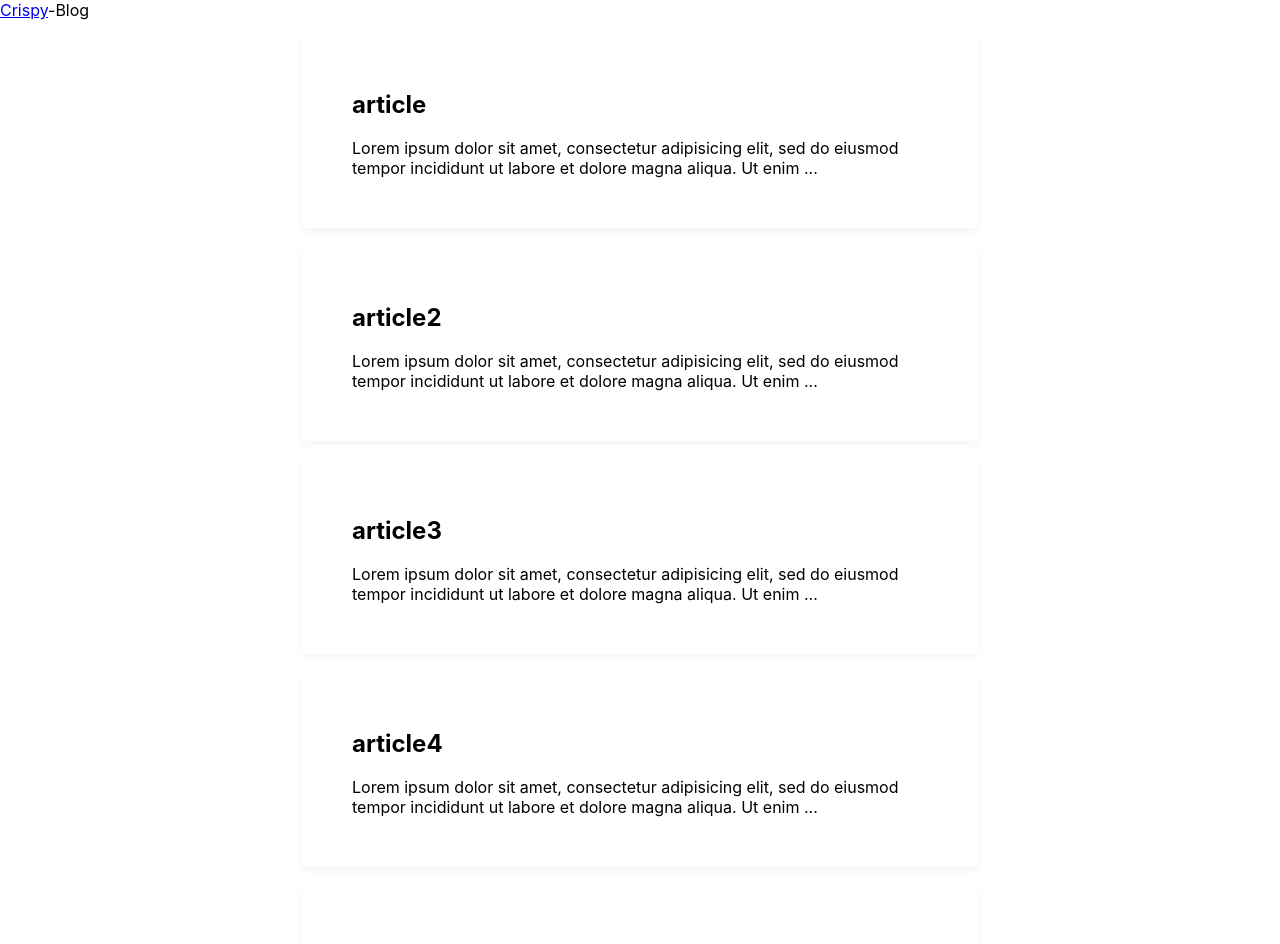
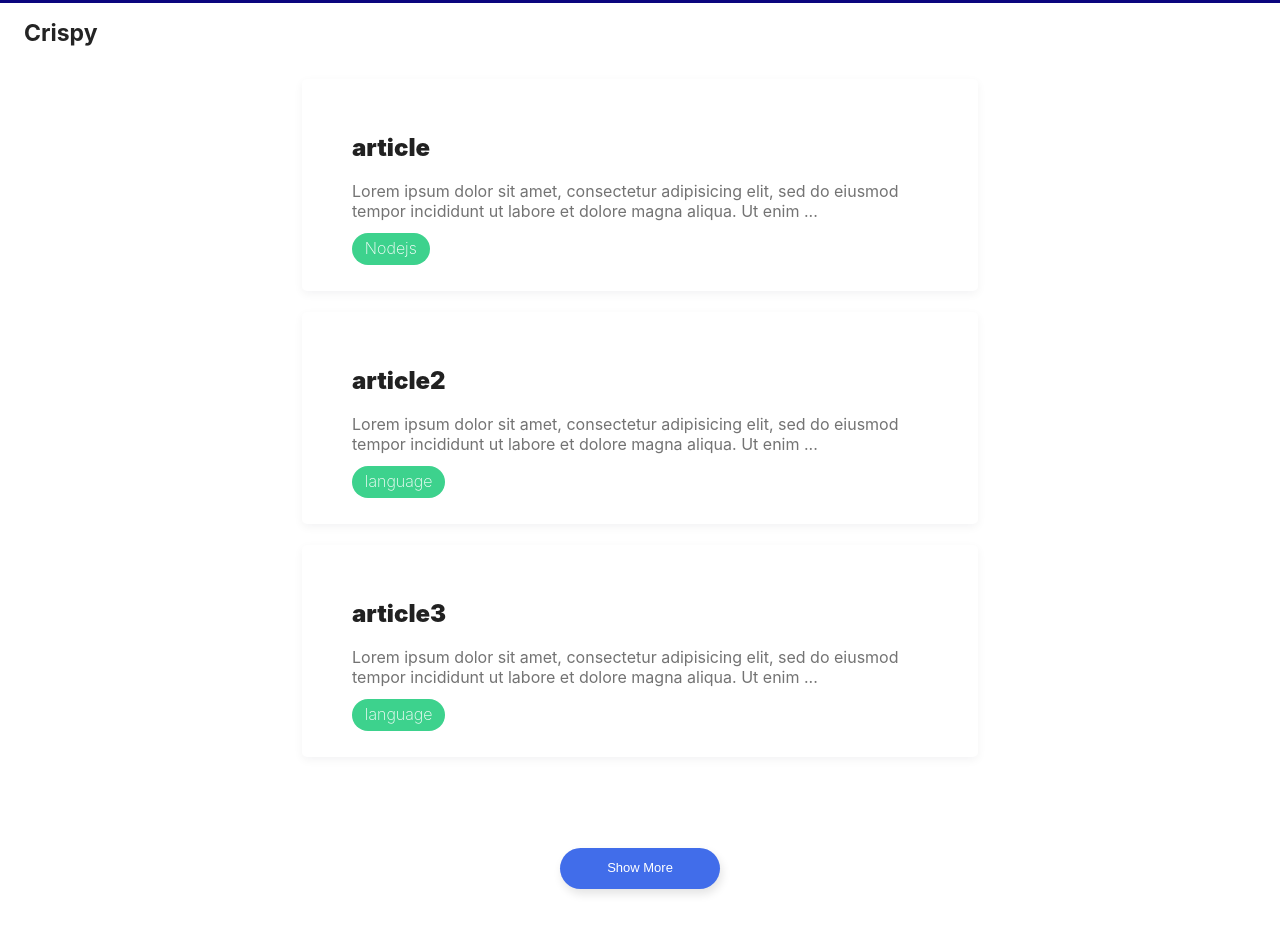
Before and after one commit to ParmentierChristophe/nextBlog, a Next.js app: page / in a window 1280 px wide. Shown: the top 944 px of the page. Built offline with nearby package versions, Linux system fonts and the light colour scheme; a web font is replaced by a local one.

Commit message:
feat(style): add style

```diff
--- a/components/entry/text.js
+++ b/components/entry/text.js
@@ -4,12 +4,13 @@ import style from './text.module.css';
 import Link from '../link';
 import getExcerpt from '../../lib/get-excerpt';
 
-const TextEntry = ({ title, body, href, as }) => {
+const TextEntry = ({ title, body, href, as, category }) => {
   const excerpt = getExcerpt(body, 22);
   return (
     <li className={style.card}>
-      <h2>{title}</h2>
-      <p>{excerpt}...</p>
+      <h2 className={style.title}>{title}</h2>
+      <p className={style.excerpt}>{excerpt}...</p>
+      <span className={style.cat}>{category}</span>
       <Link className={style.linkCardPost} href={href} as={as} external={!as} title={`${title}`}></Link>
     </li>
   );
--- a/components/entry/text.module.css
+++ b/components/entry/text.module.css
@@ -11,7 +11,6 @@
   padding: 2.1rem 3.15rem;
   box-shadow: 0 3px 10px rgba(25, 17, 34, 0.05);
   margin-bottom: 1.314rem;
-  list-style-type: none;
 }
 
 .linkCardPost {
@@ -21,3 +20,24 @@
   right: 0;
   bottom: 0;
 }
+
+.excerpt {
+  font-weight: 400;
+  color: hsl(0, 0%, 45%);
+}
+
+.title {
+  font-weight: 900;
+  color: hsl(0, 0%, 13%);
+}
+
+.cat {
+  position: relative;
+  z-index: 1000;
+  padding: 0.3rem 0.8rem 0.5rem;
+  border-radius: 40px;
+  transition: 0.5s;
+  font-weight: 200;
+  color: #ffffff;
+  background-color: #3dd28d;
+}
--- /dev/null
+++ b/components/header/header.module.css
@@ -0,0 +1,29 @@
+.navbar,
+.navbar-post {
+  border-top: 3px solid #0b057e;
+}
+
+.logo {
+  width: 50px;
+  margin-right: 1rem;
+}
+
+.reseau {
+  padding: 0.3rem;
+}
+
+.containerNavbar {
+  display: flex;
+  padding: 1rem 1.5rem;
+  margin: 0 auto;
+  align-items: center;
+  justify-content: space-between;
+}
+
+.brand {
+  display: flex;
+  align-items: center;
+  font-weight: bold;
+  margin-right: 0.7rem;
+  font-size: 23px;
+}
--- a/components/header/index.js
+++ b/components/header/index.js
@@ -1,24 +1,17 @@
 import Link from 'next/link';
+import style from './header.module.css';
 
 const Header = ({ slug, title }) => {
   return (
-    <nav>
-      <div>
-        <span>
+    <nav className={style.navbar}>
+      <div className={style.containerNavbar}>
+        <span className={style.brand}>
           <Link href="/">
-            <a aria-label="Navigate Home">Crispy</a>
+            <a aria-label="Navigate Home">Crispy </a>
           </Link>
-          <span>
-            -
-            {slug ? (
-              <b>
-                <span>{title}</span>
-              </b>
-            ) : (
-              <>Blog</>
-            )}
-          </span>
         </span>
+
+        <div></div>
       </div>
     </nav>
   );
--- a/components/posts-list/index.js
+++ b/components/posts-list/index.js
@@ -21,14 +21,17 @@ const Posts = ({ slug, posts, paginate }) => {
             />
           );
         })}
+        <div className={styles.buttonContainer}>
           {paginate && showMore < posts.length && (
             <button
+              className="button -blue center"
               onClick={() => {
                 setShowMore(showMore + 3);
               }}>
               Show More
             </button>
           )}
+        </div>
       </ul>
     </>
   );
--- a/components/posts-list/posts-list.module.css
+++ b/components/posts-list/posts-list.module.css
@@ -2,4 +2,14 @@
   display: flex;
   flex-direction: column;
   padding: 0;
+  list-style-type: none;
 }
+
+.buttonContainer {
+  display: flex;
+
+  margin: 60px auto;
+
+  flex-wrap: wrap;
+  justify-content: center;
+}
--- a/pages/css/style.css
+++ b/pages/css/style.css
@@ -2,3 +2,69 @@ body {
   font-family: 'SF Pro Text', 'SF Pro Icons', 'Helvetica Neue', 'Helvetica', 'Arial', sans-serif;
   margin: 0 auto;
 }
+
+a {
+  text-decoration: none;
+  color: #242424;
+  transition: 0.5s;
+}
+
+a:hover {
+  opacity: 0.6;
+}
+
+.button {
+  display: flex;
+  overflow: hidden;
+
+  margin: 10px;
+  padding: 12px 12px;
+
+  cursor: pointer;
+  user-select: none;
+  transition: all 150ms linear;
+  text-align: center;
+  white-space: nowrap;
+  text-decoration: none !important;
+  text-transform: none;
+  text-transform: capitalize;
+
+  color: #fff;
+  border: 0 none;
+  border-radius: 36px;
+
+  font-size: 13px;
+  font-weight: 500;
+  line-height: 1.3;
+
+  -webkit-appearance: none;
+  -moz-appearance: none;
+  appearance: none;
+
+  justify-content: center;
+  align-items: center;
+  flex: 0 0 160px;
+
+  box-shadow: 2px 5px 10px #e4e4e4;
+}
+
+.button:focus {
+  outline: 1px dotted #959595;
+  outline-offset: -4px;
+}
+
+.button:hover {
+  transition: all 150ms linear;
+
+  opacity: 0.85;
+}
+
+.button:active {
+  transition: all 150ms linear;
+  opacity: 0.75;
+}
+
+.-blue {
+  color: #ffffff;
+  background: #416dea;
+}
--- a/pages/index.js
+++ b/pages/index.js
@@ -8,7 +8,7 @@ const Blog = ({ posts }) => {
   return (
     <Page description="Crispy">
       <article>
-        <PostsList posts={posts} paginate={false} />
+        <PostsList posts={posts} paginate={true} />
       </article>
     </Page>
   );
--- a/posts/article.md
+++ b/posts/article.md
@@ -2,7 +2,7 @@
 title: article
 slug: article
 date: July 11, 2020
-category: language
+category: Nodejs
 ---
 
 Lorem ipsum dolor sit amet, consectetur adipisicing elit, sed do eiusmod tempor incididunt ut labore et dolore magna aliqua. Ut enim ad minim veniam, quis nostrud exercitation ullamco laboris nisi ut aliquip ex ea commodo consequat. Duis aute irure dolor in reprehenderit in voluptate velit esse cillum dolore eu fugiat nulla pariatur. Excepteur sint occaecat cupidatat non proident, sunt in culpa qui officia deserunt mollit anim id est laborum.
```
Also changed, not shown: components/post/index.js (+10 -0 lines). Lines whose indentation alone changed are shown as unchanged.
